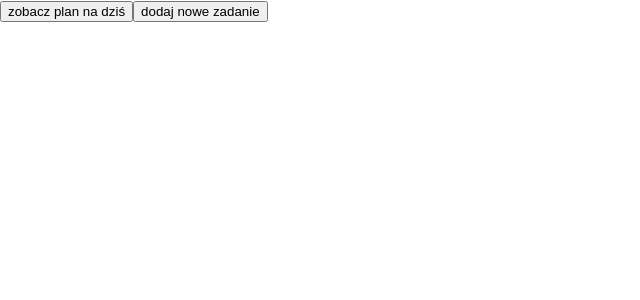
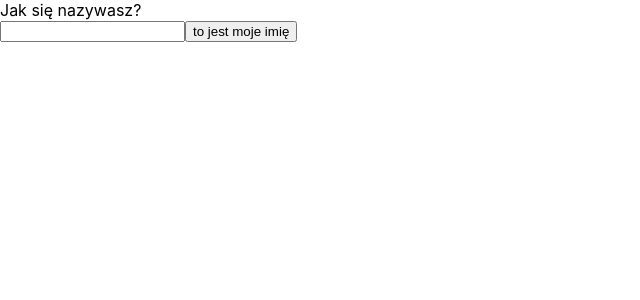
Before and after one commit to klaudiakrupa/tododolist, a React (Create React App) app: page / in a window 1280 px wide. Shown: the top 300 px of the page, without its empty margins (0-640 px from the left). Built offline with nearby package versions, Linux system fonts and the light colour scheme.

Commit message:
Added kind ask for name ♥ and save it in the store.

```diff
--- /dev/null
+++ b/src/components/HomePage/actionTypes.js
@@ -0,0 +1 @@
+export const SET_USER_NAME = "SET_USER_NAME";
--- a/src/components/HomePage/index.jsx
+++ b/src/components/HomePage/index.jsx
@@ -1,15 +1,39 @@
-import React from "react";
+import React, { useState } from "react";
 import { useHistory } from "react-router-dom";
+import { useDispatch, useSelector } from "react-redux";
+
+import { SET_USER_NAME } from "./actionTypes";
 
 const HomePage = () => {
   const history = useHistory();
+  const dispatch = useDispatch();
+  const { userName } = useSelector((state) => state.homePageState);
+  const [usernameInputValue, setUsernameInputValue] = useState("");
+
+  const onClickHandler = () =>
+    dispatch({ type: SET_USER_NAME, payload: usernameInputValue });
 
   return (
     <div>
-      <button onClick={() => history.push("plan")}>zobacz plan na dziś</button>
-      <button onClick={() => history.push("dodaj-zadanie")}>
-        dodaj nowe zadanie
-      </button>
+      {!userName && (
+        <div>
+          <div>Jak się nazywasz?</div>
+          <input onChange={(e) => setUsernameInputValue(e.target.value)} />
+          <button onClick={onClickHandler}>to jest moje imię</button>
+        </div>
+      )}
+
+      {userName && (
+        <div>
+          <div>Dzień dobry, {userName}!</div>
+          <button onClick={() => history.push("plan")}>
+            zobacz plan na dziś
+          </button>
+          <button onClick={() => history.push("dodaj-zadanie")}>
+            dodaj nowe zadanie
+          </button>
+        </div>
+      )}
     </div>
   );
 };
--- a/src/components/HomePage/reducer.js
+++ b/src/components/HomePage/reducer.js
@@ -1,6 +1,16 @@
-const initialState = {};
+import { SET_USER_NAME } from "./actionTypes";
+
+const initialState = {
+  userName: "",
+};
 
 const homePageState = (state = initialState, action) => {
-  return state;
+  switch (action.type) {
+    case SET_USER_NAME:
+      return { ...state, userName: action.payload };
+
+    default:
+      return state;
+  }
 };
 export default homePageState;
```
